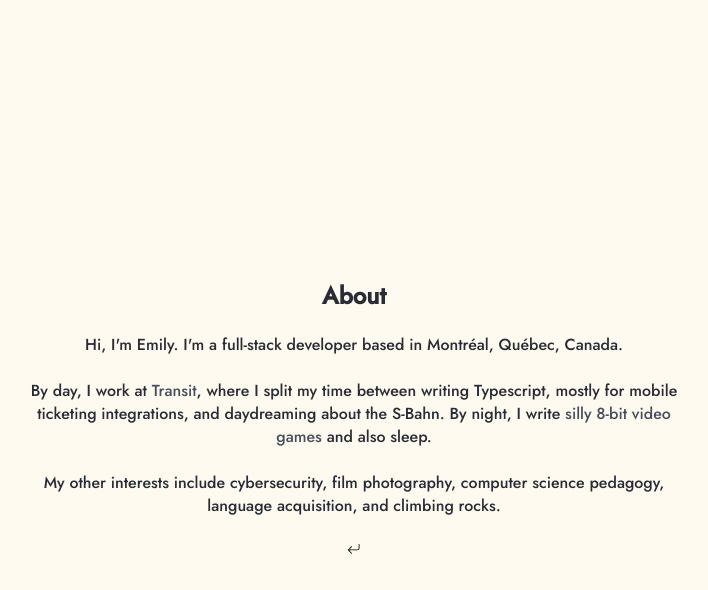
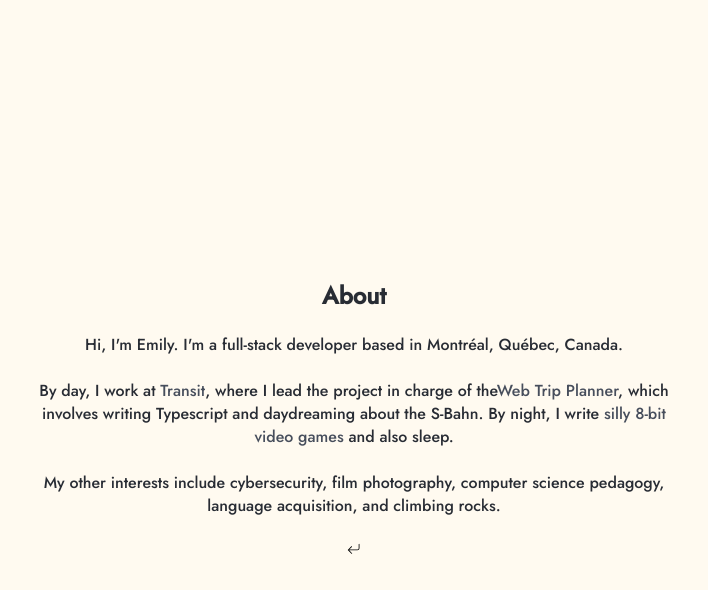
Before and after one commit to E-Baird/personal-site, a React (Create React App) app in the folder ebaird/: page / in a window 1280 px wide. Both pictures are taken after a click on the element 528 px from the left and 457 px from the top of the page. Shown: the top 590 px of the page, without its empty margins (296-1004 px from the left). Built offline with nearby package versions, Linux system fonts and the light colour scheme.

Commit message:
update about page wording

```diff
--- a/ebaird/src/components/About.tsx
+++ b/ebaird/src/components/About.tsx
@@ -13,7 +13,11 @@ export const About = ({ backButtonBehaviour }: IAboutProps) => {
     </a>
   );
 
-  const zzzaUrl = "https://zzza.xyz/?file=main.prg";
+  const webTpLink: ReactElement = (
+    <a href={`${transitUrl}/en/trip-planner`} target="_blank" rel="noopener noreferrer">Web Trip Planner</a>
+  )
+
+  const zzzaUrl = "https://dylanleclair.github.io/zzza";
   const zzzaLink: ReactElement = (
     <a href={zzzaUrl} target="_blank" rel="noopener noreferrer">
       silly 8-bit video games
@@ -27,8 +31,8 @@ export const About = ({ backButtonBehaviour }: IAboutProps) => {
       Canada.
       <br />
       <br />
-      By day, I work at {transitLink}, where I split my time between writing
-      Typescript, mostly for mobile ticketing integrations, and daydreaming
+      By day, I work at {transitLink}, where I lead the project in charge of the
+      {webTpLink}, which involves writing Typescript and daydreaming
       about the S-Bahn. By night, I write {zzzaLink} and also sleep.
       <br />
       <br />
```
